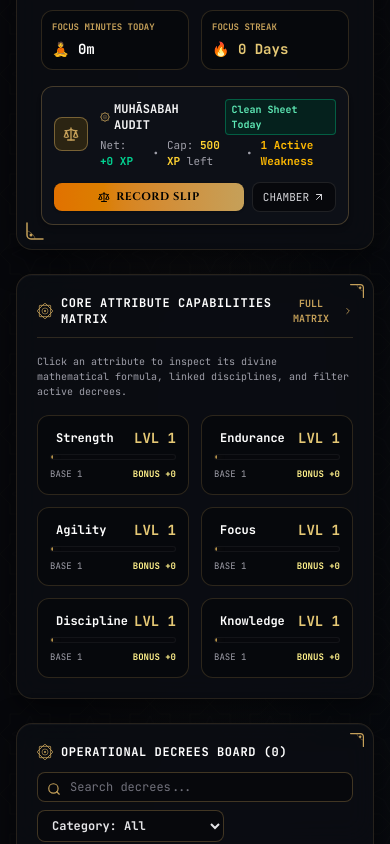
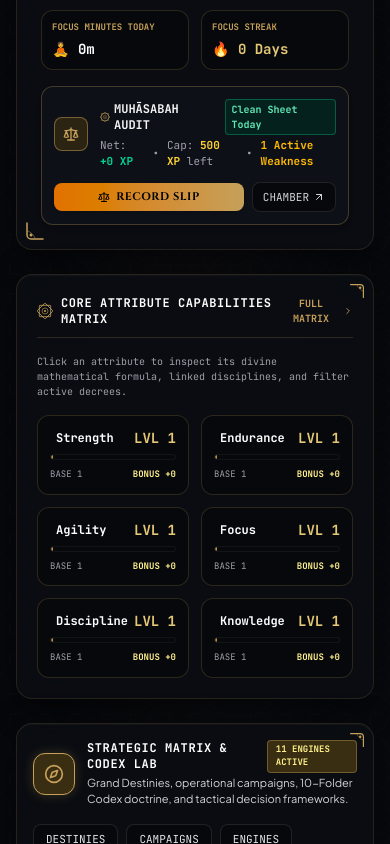
Before and after one commit to ghomrasnichameseddin-cloud/pale-ore, a React (Vite) app: page / in a window 390 px wide. Shown: the part 1156-2000 px from the top of the page. Built offline with nearby package versions, Linux system fonts and the light colour scheme.

Commit message:
updated dashboard

```diff
--- a/src/components/DashboardView.tsx
+++ b/src/components/DashboardView.tsx
@@ -801,6 +801,61 @@ export const DashboardView: React.FC<DashboardViewProps> = ({ onNavigate }) => {
             })()}
           </div>
 
+          {/* STRATEGIC COMMAND & CODEX PORTAL */}
+          <div className="glass-panel rounded-2xl p-4 border border-[#c5a059]/40 bg-gradient-to-r from-[#141824] via-[#0b0d13] to-[#1a170e] relative overflow-hidden shadow-lg flex flex-col md:flex-row items-start md:items-center justify-between gap-4">
+            <ArabesqueCorner position="top-right" className="top-2 right-2 h-4 w-4" color="#c5a059" />
+            <div className="flex items-center gap-3">
+              <div className="p-2.5 rounded-xl bg-[#3a2e12] border border-[#c5a059] text-[#fef08a] shrink-0 shadow-[0_0_12px_rgba(197,160,89,0.25)]">
+                <Compass className="h-5 w-5 text-[#c5a059]" />
+              </div>
+              <div className="space-y-0.5">
+                <div className="flex items-center gap-2">
+                  <h4 className="text-xs font-mono font-bold text-white uppercase tracking-wider">
+                    STRATEGIC MATRIX & CODEX LAB
+                  </h4>
+                  <span className="text-[9px] font-mono px-2 py-0.5 rounded bg-[#3a2e12] text-[#fef08a] border border-[#c5a059]/40 font-black">
+                    11 ENGINES ACTIVE
+                  </span>
+                </div>
+                <p className="text-[11px] text-zinc-300 font-sans">
+                  Grand Destinies, operational campaigns, 10-Folder Codex doctrine, and tactical decision frameworks.
+                </p>
+              </div>
+            </div>
+
+            <div className="flex items-center gap-2 w-full md:w-auto shrink-0 flex-wrap">
+              {onNavigate && (
+                <>
+                  <button
+                    onClick={() => onNavigate('goals')}
+                    className="px-3 py-1.5 rounded-lg bg-[#07080c] hover:bg-[#141824] border border-white/10 hover:border-[#c5a059]/50 text-[11px] font-mono text-zinc-200 transition flex items-center gap-1 cursor-pointer"
+                  >
+                    <span>DESTINIES</span>
+                  </button>
+                  <button
+                    onClick={() => onNavigate('projects')}
+                    className="px-3 py-1.5 rounded-lg bg-[#07080c] hover:bg-[#141824] border border-white/10 hover:border-[#c5a059]/50 text-[11px] font-mono text-zinc-200 transition flex items-center gap-1 cursor-pointer"
+                  >
+                    <span>CAMPAIGNS</span>
+                  </button>
+                  <button
+                    onClick={() => onNavigate('frameworks')}
+                    className="px-3 py-1.5 rounded-lg bg-[#07080c] hover:bg-[#141824] border border-white/10 hover:border-[#c5a059]/50 text-[11px] font-mono text-zinc-200 transition flex items-center gap-1 cursor-pointer"
+                  >
+                    <span>ENGINES</span>
+                  </button>
+                  <button
+                    onClick={() => onNavigate('strategy_codex')}
+                    className="px-3.5 py-1.5 rounded-lg bg-gradient-to-r from-[#8a6d2b] via-[#c5a059] to-[#8a6d2b] text-[#07080c] text-[11px] font-mono font-bold hover:brightness-110 active:scale-95 transition flex items-center gap-1.5 cursor-pointer shadow-md"
+                  >
+                    <span>MATRIX HUB</span>
+                    <ArrowUpRight className="h-3.5 w-3.5" />
+                  </button>
+                </>
+              )}
+            </div>
+          </div>
+
           {/* Strategy 1: Eat the Frog Priority Target */}
           {frogOfTheDay && (
             <div className="glass-panel rounded-2xl p-5 border border-[#c5a059]/40 bg-[#3a2e12]/30 relative overflow-hidden shadow-[0_0_20px_rgba(197,160,89,0.12)]" id="frog-of-the-day-card">
@@ -847,8 +902,9 @@ export const DashboardView: React.FC<DashboardViewProps> = ({ onNavigate }) => {
             <div className="flex flex-col sm:flex-row sm:items-center justify-between gap-3 border-b border-[#c5a059]/20 pb-3">
               <div className="flex items-center gap-2 flex-wrap">
                 <RubElHizbIcon className="h-4 w-4 text-[#c5a059]" />
-                <h3 className="text-xs font-mono font-bold text-white uppercase tracking-wider">
-                  OPERATIONAL DECREES BOARD ({filteredDirectives.length})
+                <h3 className="text-xs font-mono font-bold text-white uppercase tracking-wider flex items-center gap-1.5">
+                  <span>OPERATIONAL DECREES BOARD ({filteredDirectives.length})</span>
+                  <span className="inline-block w-2 h-3.5 bg-[#c5a059] animate-pulse shadow-[0_0_8px_rgba(197,160,89,0.85)] rounded-[1px] ml-0.5" title="Terminal Live Cursor" />
                 </h3>
                 {selectedAttributeName && (
                   <span className="text-[10px] font-mono bg-[#3a2e12] border border-[#c5a059]/40 text-[#fef08a] px-2 py-0.5 rounded-md flex items-center gap-1 font-bold">
```
